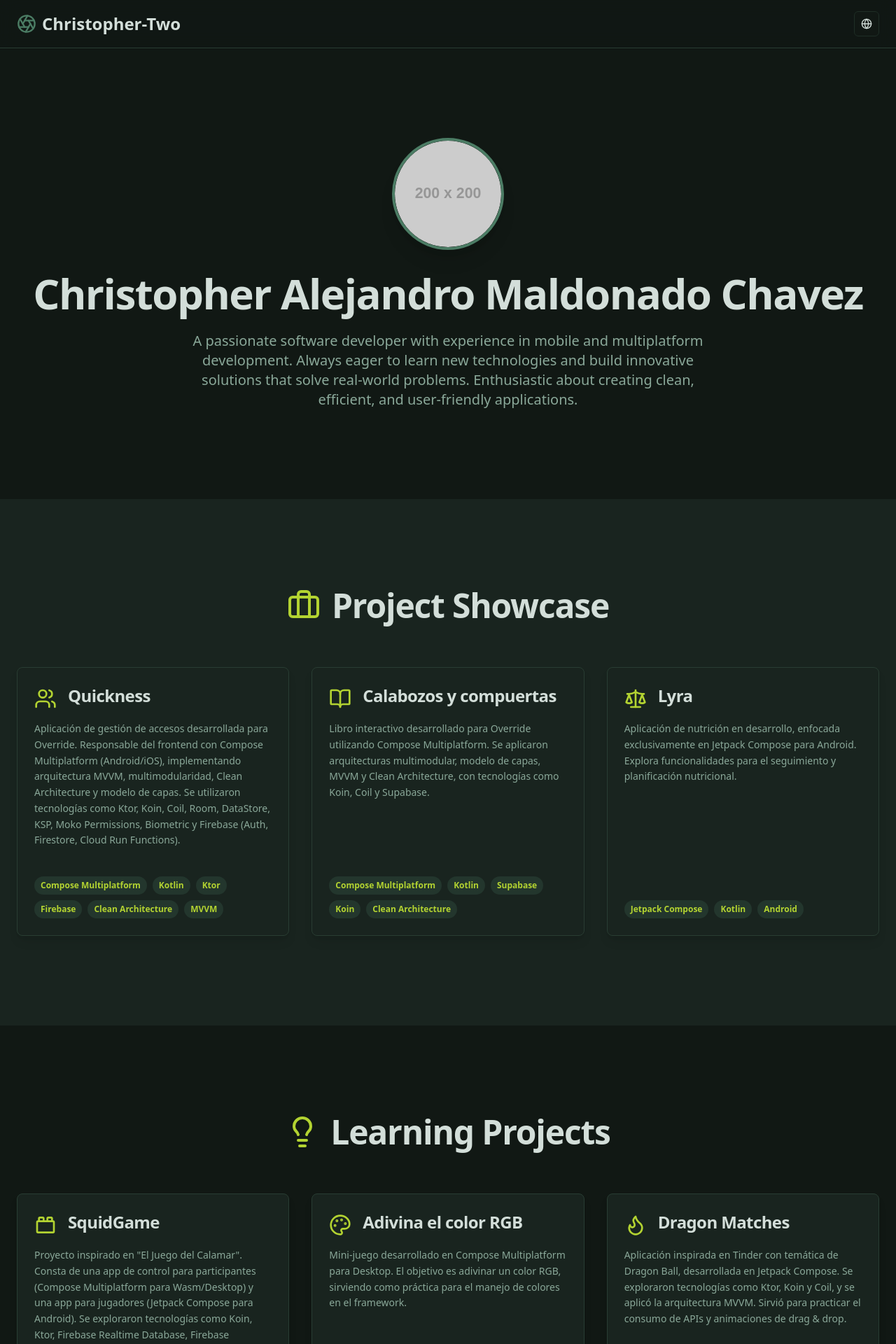
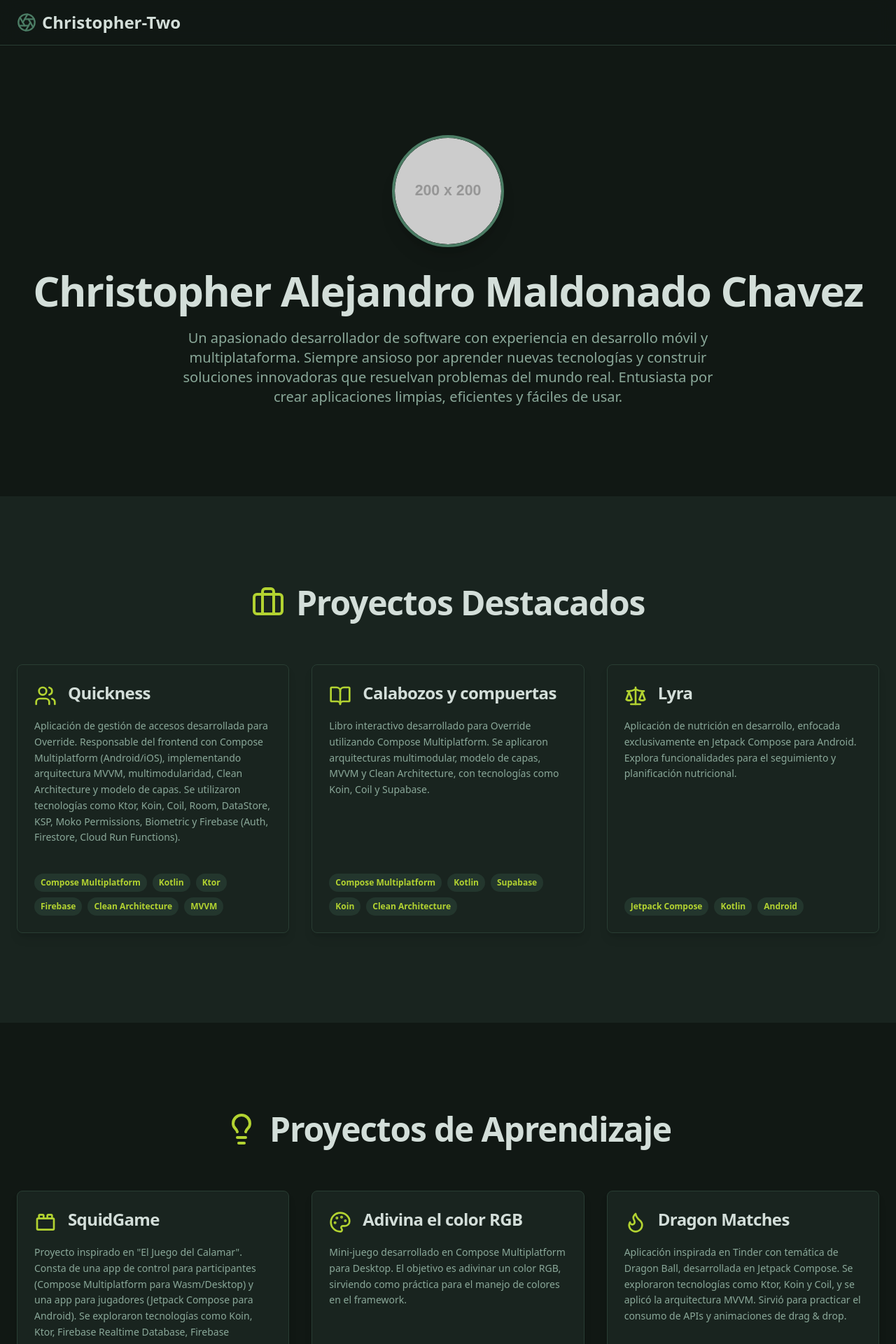
Before and after one commit to christopher-two/christopher-two.github.io, a Next.js app: page / in a window 1280 px wide. Shown: the top 1920 px of the page at 70% size. Built offline with nearby package versions, Linux system fonts and the light colour scheme.

Commit message:
elimina el boton de idioma y cambia toda la web a español

```diff
--- a/src/ai/dev.ts
+++ b/src/ai/dev.ts
@@ -1 +1,3 @@
+
 // Flows will be imported for their side effects in this file.
+// Eliminada la importación de translate-text-flow.ts ya que el archivo fue eliminado.
--- a/src/app/layout.tsx
+++ b/src/app/layout.tsx
@@ -15,8 +15,8 @@ const geistMono = Geist_Mono({
 });
 
 export const metadata: Metadata = {
-  title: 'Christopher-Two | Portfolio',
-  description: 'Personal portfolio of Christopher Alejandro Maldonado Chavez, showcasing projects and skills in a Last of Us inspired theme.',
+  title: 'Christopher-Two | Portafolio',
+  description: 'Portafolio personal de Christopher Alejandro Maldonado Chavez, mostrando proyectos y habilidades en una temática inspirada en The Last of Us.',
 };
 
 export default function RootLayout({
@@ -25,8 +25,9 @@ export default function RootLayout({
   children: React.ReactNode;
 }>) {
   return (
-    <html lang="en" className="dark">
-      {/* The 'dark' className on the <html> tag enforces the dark theme globally. */}
+    // Cambiado lang a "es" para español
+    <html lang="es" className="dark">
+      {/* La clase 'dark' en la etiqueta <html> fuerza el tema oscuro globalmente. */}
       <body className={`${geistSans.variable} ${geistMono.variable} antialiased bg-background text-foreground flex flex-col min-h-screen`}>
         {children}
         <Toaster />
--- a/src/app/page.tsx
+++ b/src/app/page.tsx
@@ -1,3 +1,4 @@
+
 import Header from '@/components/layout/Header';
 import Footer from '@/components/layout/Footer';
 import PersonalBio from '@/components/sections/PersonalBio';
@@ -10,28 +11,28 @@ import {
   Waves, Puzzle, ToyBrick, Palette, Flame, Heart, Paintbrush, TrendingUp, Users, BookOpen, Scale
 } from 'lucide-react';
 
-// Project Data
+// Datos de Proyectos (en español)
 const showcaseProjects: Project[] = [
   {
     id: 'quickness',
     name: 'Quickness',
     description: 'Aplicación de gestión de accesos desarrollada para Override. Responsable del frontend con Compose Multiplatform (Android/iOS), implementando arquitectura MVVM, multimodularidad, Clean Architecture y modelo de capas. Se utilizaron tecnologías como Ktor, Koin, Coil, Room, DataStore, KSP, Moko Permissions, Biometric y Firebase (Auth, Firestore, Cloud Run Functions).',
     technologies: ['Compose Multiplatform', 'Kotlin', 'Ktor', 'Firebase', 'Clean Architecture', 'MVVM'],
-    Icon: Users, // Changed from Briefcase to a more relevant icon for access management
+    Icon: Users,
   },
   {
     id: 'calabozos',
     name: 'Calabozos y compuertas',
     description: 'Libro interactivo desarrollado para Override utilizando Compose Multiplatform. Se aplicaron arquitecturas multimodular, modelo de capas, MVVM y Clean Architecture, con tecnologías como Koin, Coil y Supabase.',
     technologies: ['Compose Multiplatform', 'Kotlin', 'Supabase', 'Koin', 'Clean Architecture'],
-    Icon: BookOpen, // Changed from Puzzle to a more relevant icon for an interactive book
+    Icon: BookOpen,
   },
   {
     id: 'lyra',
     name: 'Lyra',
     description: 'Aplicación de nutrición en desarrollo, enfocada exclusivamente en Jetpack Compose para Android. Explora funcionalidades para el seguimiento y planificación nutricional.',
     technologies: ['Jetpack Compose', 'Kotlin', 'Android'],
-    Icon: Scale, // Changed from Waves to a more relevant icon for nutrition
+    Icon: Scale,
   },
 ];
 
@@ -71,14 +72,14 @@ const webProjects: Project[] = [
     id: 'eikocolors',
     name: 'EikoColors',
     description: 'Herramienta web en desarrollo para una empresa de diseño gráfico, destinada a la exploración y gestión de paletas de colores.',
-    technologies: ['React', 'Tailwind CSS', 'Next.js'], // Assuming modern stack
+    technologies: ['React', 'Tailwind CSS', 'Next.js'],
     Icon: Paintbrush,
   },
   {
     id: 'asian_growth',
     name: 'Asian Growth Timeline',
     description: 'Proyecto escolar vendido a un estudiante: una línea de tiempo interactiva que visualiza datos históricos sobre el crecimiento económico y social en países asiáticos.',
-    technologies: ['Vue.js', 'D3.js', 'Data Visualization'], // Assuming relevant tech
+    technologies: ['Vue.js', 'D3.js', 'Data Visualization'],
     Icon: TrendingUp,
   },
 ];
@@ -89,11 +90,12 @@ export default function Home() {
       <Header />
       <main className="flex-grow">
         <PersonalBio />
-        <ProjectsSection title="Project Showcase" projects={showcaseProjects} SectionIcon={Briefcase} bgColorClass="bg-card" />
-        <ProjectsSection title="Learning Projects" projects={learningProjects} SectionIcon={Lightbulb} bgColorClass="bg-background" />
-        <ProjectsSection title="Web Projects" projects={webProjects} SectionIcon={Globe} bgColorClass="bg-card" />
-        <SkillsSection /> {/* Defaults to bg-background */}
-        <ToolsSection /> {/* Defaults to bg-card */}
+        {/* Títulos de sección traducidos */}
+        <ProjectsSection title="Proyectos Destacados" projects={showcaseProjects} SectionIcon={Briefcase} bgColorClass="bg-card" />
+        <ProjectsSection title="Proyectos de Aprendizaje" projects={learningProjects} SectionIcon={Lightbulb} bgColorClass="bg-background" />
+        <ProjectsSection title="Proyectos Web" projects={webProjects} SectionIcon={Globe} bgColorClass="bg-card" />
+        <SkillsSection /> {/* bg-background por defecto */}
+        <ToolsSection /> {/* bg-card por defecto */}
       </main>
       <Footer />
     </>
--- a/src/components/layout/Footer.tsx
+++ b/src/components/layout/Footer.tsx
@@ -1,10 +1,11 @@
+
 const Footer = () => {
   return (
     <footer className="py-8 px-4 md:px-6 border-t border-border bg-background">
       <div className="container mx-auto text-center text-muted-foreground">
-        <p className="text-sm">&copy; {new Date().getFullYear()} Christopher Alejandro Maldonado Chavez. All rights reserved.</p>
+        <p className="text-sm">&copy; {new Date().getFullYear()} Christopher Alejandro Maldonado Chavez. Todos los derechos reservados.</p>
         <p className="text-xs mt-2">
-          Inspired by minimalist design and a touch of The Last of Us atmosphere.
+          Inspirado en un diseño minimalista y un toque de la atmósfera de The Last of Us.
         </p>
       </div>
     </footer>
--- a/src/components/layout/Header.tsx
+++ b/src/components/layout/Header.tsx
@@ -1,24 +1,16 @@
+
+'use client'; // Mantenido como Client Component si se necesitan otras interacciones a futuro
+
 import Link from 'next/link';
-import { Aperture, Globe } from 'lucide-react'; // Using a generic, abstract icon
-import {
-  DropdownMenu,
-  DropdownMenuContent,
-  DropdownMenuItem,
-  DropdownMenuTrigger,
-} from "@/components/ui/dropdown-menu";
-import { Button } from "@/components/ui/button";
-
-const languages = [
-  { code: 'en', name: 'English' },
-  { code: 'es', name: 'Español' },
-  { code: 'de', name: 'Deutsch' },
-  { code: 'zh', name: '中文' },
-  { code: 'ja', name: '日本語' },
-  { code: 'ko', name: '한국어' },
-  { code: 'pt', name: 'Português' },
-  { code: 'sl', name: 'Slovenščina' },
-  { code: 'la', name: 'Latina' },
-];
+import { Aperture } from 'lucide-react'; // Eliminado Globe si no se usa más
+// Eliminadas las importaciones de DropdownMenu si ya no se usa el selector de idioma
+// import {
+//   DropdownMenu,
+//   DropdownMenuContent,
+//   DropdownMenuItem,
+//   DropdownMenuTrigger,
+// } from "@/components/ui/dropdown-menu";
+// import { Button } from "@/components/ui/button";
 
 const Header = () => {
   return (
@@ -30,29 +22,13 @@ const Header = () => {
         </Link>
 
         <div className="flex items-center gap-4">
-          {/* Optional Navigation Links Can Go Here */}
+          {/* Ya no hay selector de idioma */}
           {/* <nav className="hidden md:flex space-x-6">
             <Link href="#bio" className="text-muted-foreground hover:text-accent transition-colors">Bio</Link>
-            <Link href="#projects" className="text-muted-foreground hover:text-accent transition-colors">Projects</Link>
-            <Link href="#skills" className="text-muted-foreground hover:text-accent transition-colors">Skills</Link>
-            <Link href="#tools" className="text-muted-foreground hover:text-accent transition-colors">Tools</Link>
+            <Link href="#projects" className="text-muted-foreground hover:text-accent transition-colors">Proyectos</Link>
+            <Link href="#skills" className="text-muted-foreground hover:text-accent transition-colors">Habilidades</Link>
+            <Link href="#tools" className="text-muted-foreground hover:text-accent transition-colors">Herramientas</Link>
           </nav> */}
-
-          <DropdownMenu>
-            <DropdownMenuTrigger asChild>
-              <Button variant="outline" size="icon" className="h-9 w-9">
-                <Globe className="h-4 w-4" />
-                <span className="sr-only">Select language</span>
-              </Button>
-            </DropdownMenuTrigger>
-            <DropdownMenuContent align="end">
-              {languages.map((lang) => (
-                <DropdownMenuItem key={lang.code} onClick={() => console.log(`Language selected: ${lang.name}`)}>
-                  {lang.name}
-                </DropdownMenuItem>
-              ))}
-            </DropdownMenuContent>
-          </DropdownMenu>
         </div>
       </div>
     </header>
--- a/src/components/sections/PersonalBio.tsx
+++ b/src/components/sections/PersonalBio.tsx
@@ -1,8 +1,50 @@
+
+'use client'; // Necesario si se usan hooks como useState/useEffect, pero ya no para traducción
+
 import { Avatar, AvatarFallback, AvatarImage } from '@/components/ui/avatar';
+// Eliminados useEffect y useState si ya no se usan para traducción
+// Eliminada la importación de useLanguage y translateText
 
 const PersonalBio = () => {
   const name = "Christopher Alejandro Maldonado Chavez";
-  const description = "A passionate software developer with experience in mobile and multiplatform development. Always eager to learn new technologies and build innovative solutions that solve real-world problems. Enthusiastic about creating clean, efficient, and user-friendly applications.";
+  // Descripción traducida directamente
+  const description = "Un apasionado desarrollador de software con experiencia en desarrollo móvil y multiplataforma. Siempre ansioso por aprender nuevas tecnologías y construir soluciones innovadoras que resuelvan problemas del mundo real. Entusiasta por crear aplicaciones limpias, eficientes y fáciles de usar.";
+
+  // Eliminada la lógica de traducción con IA
+  // const [displayedDescription, setDisplayedDescription] = useState(description);
+  // const [isLoadingTranslation, setIsLoadingTranslation] = useState(false);
+  // const { selectedLanguage, getLanguageName } = useLanguage();
+
+  // useEffect(() => {
+  //   if (selectedLanguage === 'en') { // Asumimos que 'en' es el idioma original
+  //     setDisplayedDescription(description);
+  //     return;
+  //   }
+
+  //   const translateBio = async () => {
+  //     setIsLoadingTranslation(true);
+  //     const targetLanguageName = getLanguageName(selectedLanguage);
+  //     if (!targetLanguageName) {
+  //       console.warn(`No se encontró nombre de idioma para el código: ${selectedLanguage}`);
+  //       setDisplayedDescription(description); //Fallback al original
+  //       setIsLoadingTranslation(false);
+  //       return;
+  //     }
+
+  //     try {
+  //       // const translated = await translateText({ textToTranslate: description, targetLanguage: targetLanguageName });
+  //       // setDisplayedDescription(translated.translatedText);
+  //       // Lo anterior sería la llamada al flujo de IA, ahora es estático
+  //       setDisplayedDescription(description); // Mostrar la descripción estática en español
+  //     } catch (error) {
+  //       console.error("Error traduciendo la biografía:", error);
+  //       setDisplayedDescription(description); // Fallback al original en caso de error
+  //     }
+  //     setIsLoadingTranslation(false);
+  //   };
+
+  //   translateBio();
+  // }, [selectedLanguage, description, getLanguageName]);
 
   return (
     <section id="bio" className="py-16 md:py-24 lg:py-32 bg-background">
@@ -21,9 +63,15 @@ const PersonalBio = () => {
         <h1 className="text-4xl sm:text-5xl md:text-6xl font-bold mb-6 text-foreground tracking-tight">
           {name}
         </h1>
-        <p className="text-lg md:text-xl text-muted-foreground max-w-3xl mx-auto leading-relaxed">
-          {description}
-        </p>
+        {/* {isLoadingTranslation ? (
+          <p className="text-lg md:text-xl text-muted-foreground max-w-3xl mx-auto leading-relaxed">
+            Traduciendo biografía...
+          </p>
+        ) : ( */}
+          <p className="text-lg md:text-xl text-muted-foreground max-w-3xl mx-auto leading-relaxed">
+            {description} {/* Mostrar descripción directamente */}
+          </p>
+        {/* )} */}
       </div>
     </section>
   );
--- a/src/components/sections/ProjectsSection.tsx
+++ b/src/components/sections/ProjectsSection.tsx
@@ -1,3 +1,4 @@
+
 import ProjectCard from '@/components/shared/ProjectCard';
 import type { Project } from '@/components/shared/ProjectCard';
 import type { LucideIcon } from 'lucide-react';
@@ -6,7 +7,7 @@ interface ProjectsSectionProps {
   title: string;
   projects: Project[];
   SectionIcon: LucideIcon;
-  bgColorClass?: string; // Optional background class for alternating sections
+  bgColorClass?: string; // Clase de fondo opcional para alternar secciones
 }
 
 const ProjectsSection: React.FC<ProjectsSectionProps> = ({ title, projects, SectionIcon, bgColorClass = 'bg-card' }) => {
@@ -24,7 +25,7 @@ const ProjectsSection: React.FC<ProjectsSectionProps> = ({ title, projects, Sect
             ))}
           </div>
         ) : (
-          <p className="text-center text-muted-foreground text-lg">More projects coming soon!</p>
+          <p className="text-center text-muted-foreground text-lg">¡Más proyectos próximamente!</p>
         )}
       </div>
     </section>
--- a/src/components/sections/ToolsSection.tsx
+++ b/src/components/sections/ToolsSection.tsx
@@ -1,3 +1,4 @@
+
 import { Package, Send, Figma, GitFork, PenTool, Terminal, Wrench } from 'lucide-react';
 import type React from 'react';
 
@@ -22,7 +23,8 @@ const ToolsSection = () => {
       <div className="container mx-auto px-4 md:px-6">
         <div className="flex items-center gap-4 mb-12 md:mb-16 justify-center">
           <Wrench className="w-10 h-10 md:w-12 md:h-12 text-accent" />
-          <h2 className="text-3xl md:text-4xl lg:text-5xl font-bold text-center text-foreground tracking-tight">Tools Proficiency</h2>
+          {/* Título de sección traducido */}
+          <h2 className="text-3xl md:text-4xl lg:text-5xl font-bold text-center text-foreground tracking-tight">Competencia en Herramientas</h2>
         </div>
         <div className="grid grid-cols-2 sm:grid-cols-3 md:grid-cols-4 lg:grid-cols-6 gap-6 md:gap-8 text-center">
           {tools.map((tool) => (
```
Also changed, not shown: src/components/sections/SkillsSection.tsx (+7 -5 lines).
